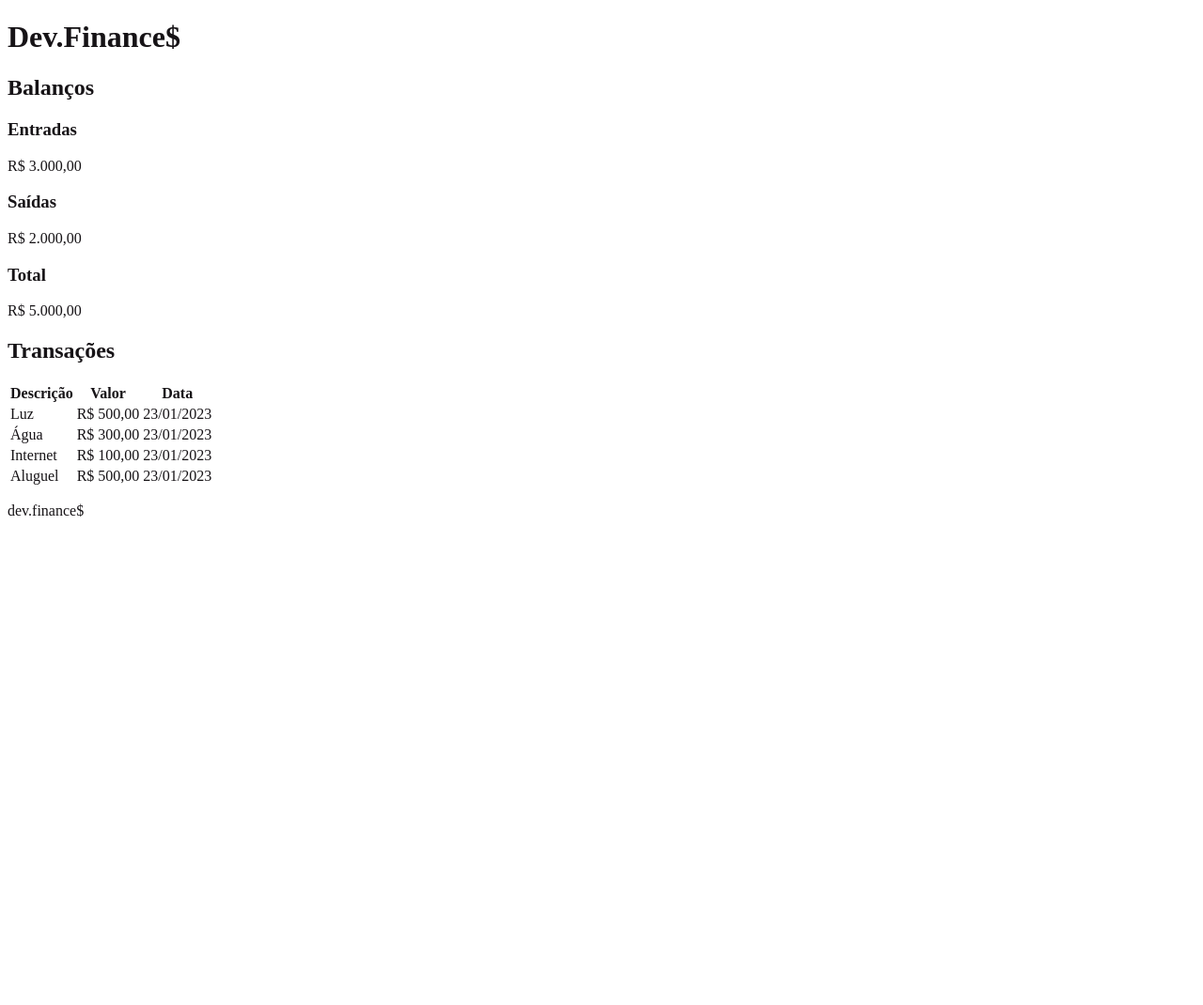
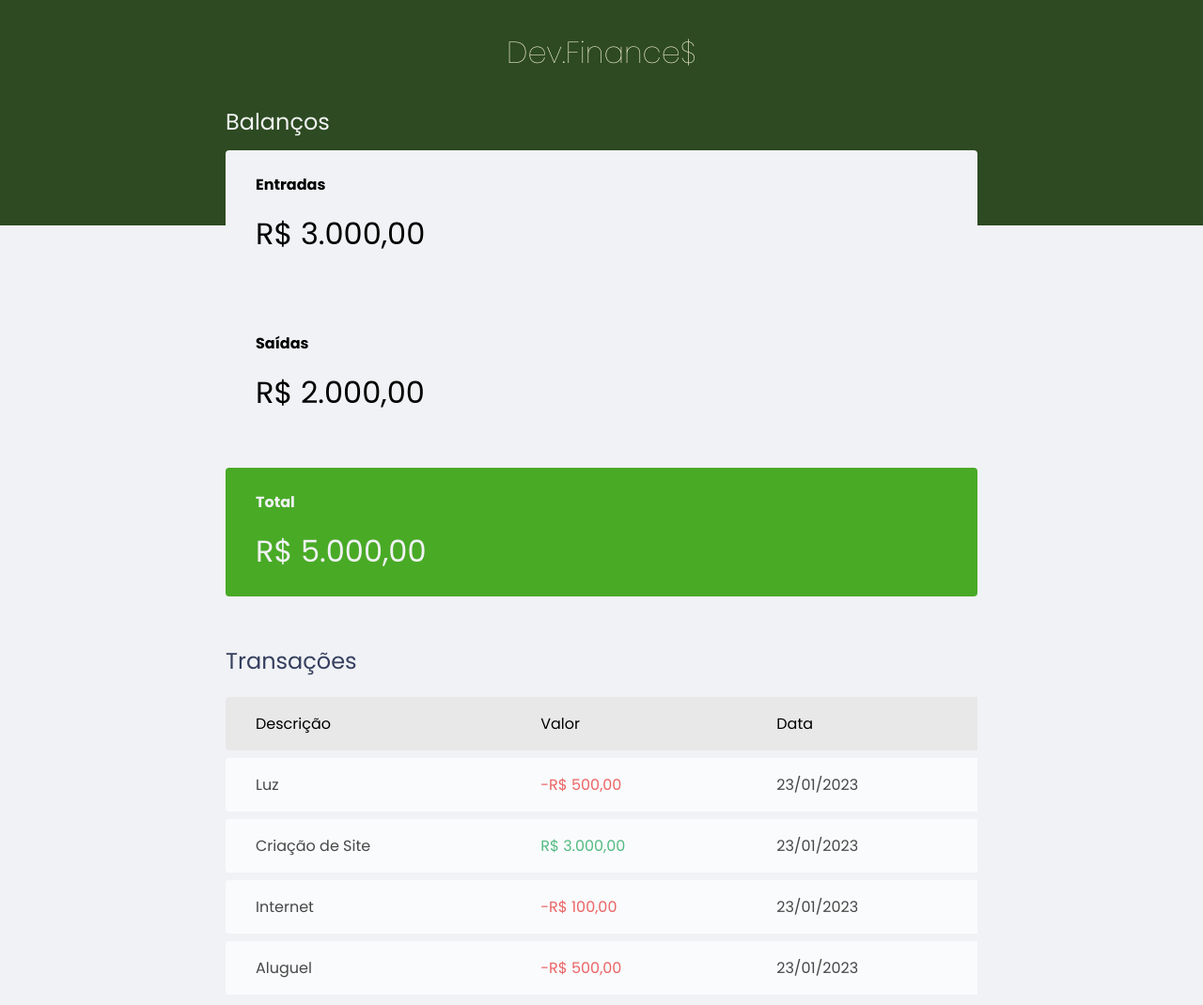
Before and after one commit to odiegosilva1/dev-finances, a plain HTML site: page index.html in a window 1280 px wide. Shown: the top 1070 px of the page at 94% size. Before the commit the page ends 800 px from the top, so only its background shows below. Drawn offline with Linux system fonts and the light colour scheme.

Commit message:
update css

```diff
--- a/css/style.css
+++ b/css/style.css
@@ -1,9 +1,146 @@
-/* {
+/*====Gobal==================================*/
+
+
+:root {
+    --dark-blue: #363f5f;
+}
+* {
     padding: 0;
     margin: 0;
+    box-sizing: border-box;
 }
-*/
+
+
+.container {
+    width: min(90vw, 800px);
+
+    margin: auto;
+
+}
+
 
 body {
-    color: rgb(22, 19, 22);
+    background: #f0f2f5;
+    font-family: 'Poppins', sans-serif;
+
 }
+
+/*====Titles==================================*/
+h2 {
+    margin-top: 3.2rem;
+    margin-bottom: 0.8rem;
+    color: var(--dark-blue);
+
+    font-weight: normal;
+}
+/*====Header==================================*/
+header {
+    background: #2D4A22;
+    padding: 2rem 0 10rem;
+    text-align: center;
+}
+#logo {
+    color: cornsilk;
+    font-weight: 100;
+}
+
+/*====Main==================================*/
+
+#balance {
+    margin-top: -8rem;
+}
+
+#balance h2 {
+    color: whitesmoke;
+    margin-top: 0;
+}
+
+/*====Cards==================================*/
+
+.card {
+    background: #f0f2f5;
+    padding: 1.5rem 2rem;
+    border-radius: 0.25rem;
+
+    margin-bottom: 2rem;
+}
+
+.card h3 {
+    font-size: normal;
+    font-size: 1rem;
+}
+
+.card p{
+    font-size: 2rem;
+    line-height: 3rem;
+
+    margin-top: 1rem;
+
+}
+
+.card.total {
+    background: #49aa26;
+    color: #f0f2f5;
+}
+
+
+
+/*====Table==================================*/
+#data-table{
+    width: 100%;
+    border-spacing: 0 0.5rem;
+
+}
+
+table thead tr th:first-child,
+table tbody tr td:first-child {
+border-radius: 0.25rem 0 0 0.25rem;
+
+ }
+
+table thead th {
+    background: rgb(233, 232, 232);
+
+    font-weight: normal;
+    padding: 1rem 2rem;
+
+    text-align: left;
+
+}
+
+
+table tbody td {
+    background: white;
+    padding: 1rem 2rem ;
+    opacity: 0.7;
+}
+
+table tr:hover {
+    opacity: 1;
+}
+
+td.description {
+    color: var(--dark-blue);
+}
+
+td.income {
+    color: #12a454;
+}
+
+td.expense {
+    color: #e92929;
+}
+
+
+
+
+/*====Footer==================================*/
+
+footer {
+    text-align: center;
+    padding: 4rem 0 2rem;
+
+    color: var(--dark-blue);
+
+    opacity: 0.6;
+}
--- a/index.html
+++ b/index.html
@@ -2,6 +2,9 @@
 <html lang="pt">
 <head>
     <meta charset="UTF-8">
+    <link rel="preconnect" href="https://fonts.googleapis.com">
+    <link rel="preconnect" href="https://fonts.gstatic.com" crossorigin>
+    <link href="https://fonts.googleapis.com/css2?family=Poppins:wght@100;400;700&display=swap" rel="stylesheet">
     <meta name="viewport" content="width=device-width, initial-scale=1.0">
     <link rel="stylesheet" href="/css/style.css">
     <title>Dev.Finance$</title>
@@ -10,8 +13,7 @@
     <header>
         <h1 id="logo">Dev.Finance$</h1>
     </header>
-
-
+<main class="container">
     <section id="balance">
         <h2>Balanços</h2>
 
@@ -23,7 +25,7 @@
             <h3>Saídas</h3>
             <p>R$ 2.000,00</p>
         </div>
-        <div class="card">
+        <div class="card total">
             <h3>Total</h3>
             <p>R$ 5.000,00</p>
         </div>
@@ -40,32 +42,29 @@
          </thead>
          <tbody>
              <tr>
-                 <td>Luz</td>
-                 <td>R$ 500,00</td>
+                 <td clas="descriptions">Luz</td>
+                 <td class="expense" > -R$ 500,00</td>
                  <td>23/01/2023</td>
              </tr>
              <tr>
-                 <td>Água</td>
-                 <td>R$ 300,00</td>
-                 <td>23/01/2023</td>
+                 <td clas="descriptions">Criação de Site</td>
+                 <td class="income">R$ 3.000,00</td>
+                 <td class="date">23/01/2023</td>
              </tr>
              <tr>
-                 <td>Internet</td>
-                 <td>R$ 100,00</td>
-                 <td>23/01/2023</td>
+                 <td clas="descriptions">Internet</td>
+                 <td class="expense">-R$ 100,00</td>
+                 <td class="date">23/01/2023</td>
              </tr>
              <tr>
-                 <td>Aluguel</td>
-                 <td>R$ 500,00</td>
-                 <td>23/01/2023</td>
+                 <td clas="descriptions">Aluguel</td>
+                 <td class="expense">-R$ 500,00</td>
+                 <td class="date">23/01/2023</td>
              </tr>
          </tbody>
         </table>
     </section>
-
-    <main>
-
-    </main>
+ </main>
 
 
 
```
